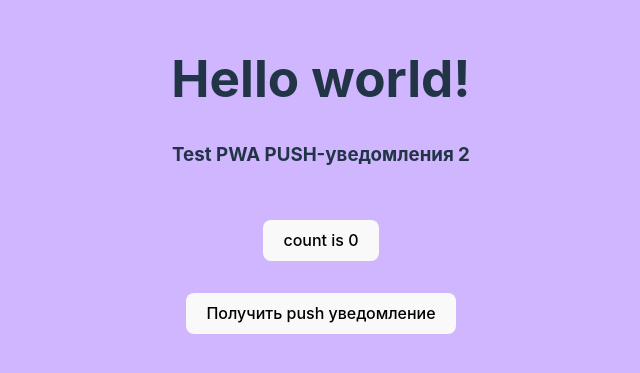
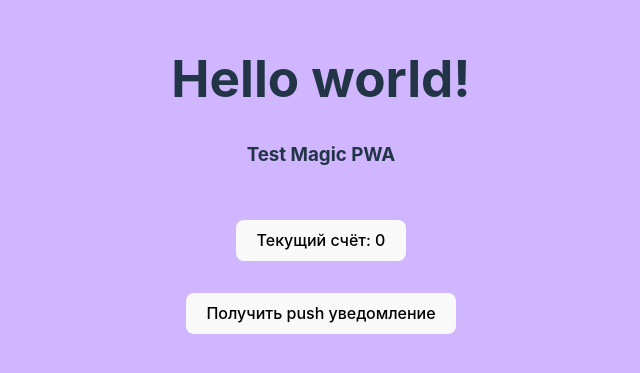
Before and after one commit to dashaaugust/test-pwa, a React (Vite) app: page / in a window 1280 px wide. Shown: the part 225-598 px from the top of the page, without its empty margins (319-959 px from the left). Built offline with nearby package versions, Linux system fonts and the light colour scheme.

Commit message:
notify test

```diff
--- a/src/App.tsx
+++ b/src/App.tsx
@@ -71,7 +71,7 @@ const App: FC = () => {
         .then((registration) => {
             const payload = {
                 title: 'Эмуляция уведомления',
-                body: 'Это тестовое пуш-уведомление',
+                body: `Это тестовое пуш-уведомление, текущий счёт: ${count}`,
             };
 
             registration.showNotification(payload.title, {
@@ -91,10 +91,10 @@ const App: FC = () => {
   return (
     <>
       <h1>Hello world!</h1>
-      <h3>Test PWA PUSH-уведомления 2</h3>
+      <h3>Test Magic PWA</h3>
       <div className="card">
         <button onClick={() => setCount((count) => count + 1)}>
-          count is {count}
+          Текущий счёт: {count}
         </button>
       </div>
       <button onClick={sendNotification}>Получить push уведомление</button>
```
